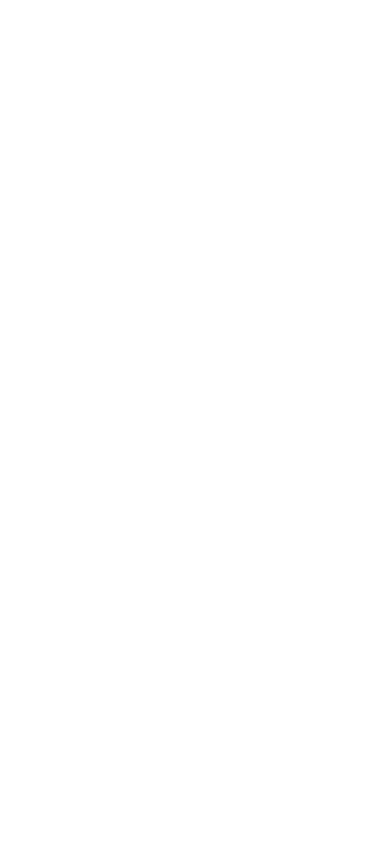
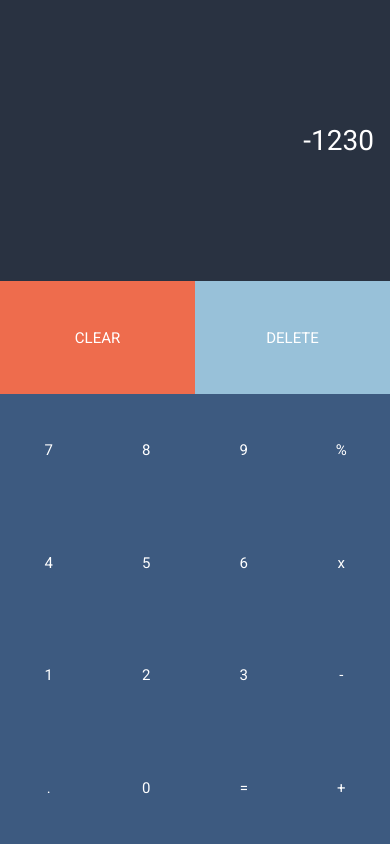
Before and after one commit to RokuFSD/calculator, a plain HTML site: page index.html in a window 390 px wide. Drawn offline with Linux system fonts and the light colour scheme.

Commit message:
make it responsive

```diff
--- /dev/null
+++ b/assets/scss/_global.scss
@@ -0,0 +1,96 @@
+/*======================== Google Fonts =========================*/
+@import url('https://fonts.googleapis.com/css2?family=Roboto:wght@400;700&display=swap');
+
+/*======================== Variables ============================*/
+
+/*=================== Breakpoints ===================*/
+$breakpoints:(
+  'medium': 35rem,
+  'large': 57rem
+);
+
+/*=================== Mixins ==================*/
+@mixin mq($breakpoint){
+  @if map-has-key($breakpoints, $breakpoint){
+    @media (min-width: map-get($breakpoints, $breakpoint)){
+      @content;
+    }
+  }
+}
+
+/*=================== Colors ====================*/
+$primary: #3d5a80;
+$primary-dark: #293241;
+$secondary: #98c1d9;
+$secondary-light: #e0fbfc;
+$alt: #ee6c4d;
+$white: #fff;
+
+/*=================== Fonts and Typography =========================*/
+$font-regular: 400;
+$font-bold: 700;
+
+$h2-font-size: 1.75rem;
+$normal-font-size: .938rem;
+$small-font-size: .813rem;
+
+$body-font: 'Roboto', sans-serif;
+
+/*================== Base =====================*/
+
+*,
+::after,
+::before{
+  padding: 0;
+  margin: 0;
+  box-sizing: border-box;
+}
+
+body{
+  font-family: $body-font;
+  min-height: 100vh;
+  background: $secondary-light;
+}
+
+h2{
+  font-size: $h2-font-size;
+  font-weight: $font-bold;
+}
+
+button{
+  font-family: inherit;
+  font-size: $normal-font-size;
+}
+
+/*================== Calculator ==================*/
+
+.calculator{
+  background: $primary-dark;
+  overflow: hidden;
+
+  &__input{
+    color: $white;
+    font-size: $h2-font-size;
+    padding-inline: 1rem;
+  }
+
+  &__buttons{
+
+    button{
+      background: $primary;
+      color: $white;
+      border: none;
+    }
+
+    #btn-clear{
+      background: $alt;
+      grid-column: span 2;
+    }
+
+    #btn-delete{
+      background: $secondary;
+      grid-column: span 2;
+
+    }
+  }
+}
--- /dev/null
+++ b/assets/scss/_layout.scss
@@ -0,0 +1,32 @@
+@use 'global' as g;
+
+.container{
+  display: flex;
+  min-height: 100vh;
+  justify-content: center;
+  align-items: center;
+}
+
+.calculator{
+  display: grid;
+  min-height: 100vh;
+  width: 100%;
+  grid-template-columns: 1fr;
+  grid-template-rows: .5fr 1fr;
+
+  @include g.mq('medium'){
+    min-height: 40rem;
+    width: 30rem;
+  }
+}
+
+.calculator__input{
+  display: flex;
+  justify-content: flex-end;
+  align-items: center;
+}
+
+.calculator__buttons{
+  display: grid;
+  grid-template-columns: repeat(4, 1fr);
+}
--- /dev/null
+++ b/assets/scss/main.scss
@@ -0,0 +1 @@
+@forward 'layout';
--- a/index.html
+++ b/index.html
@@ -4,8 +4,36 @@
     <meta charset="UTF-8" />
     <meta name="viewport" content="width=device-width, initial-scale=1.0" />
     <title>Calculator</title>
+    <!-- =========== CSS ============= -->
+    <link rel="stylesheet" href="assets/css/main.css">
   </head>
   <body>
-
+    <main class="container">
+      <div class="calculator">
+	<div class="calculator__input">
+	  -1230
+	</div>
+	<div class="calculator__buttons">
+	  <button id="btn-clear">CLEAR</button>
+	  <button id="btn-delete">DELETE</button>
+	  <button>7</button>
+	  <button>8</button>
+	  <button>9</button>
+	  <button>%</button>
+	  <button>4</button>
+	  <button>5</button>
+	  <button>6</button>
+	  <button>x</button>
+	  <button>1</button>
+	  <button>2</button>
+	  <button>3</button>
+	  <button>-</button>
+	  <button>.</button>
+	  <button>0</button>
+	  <button>=</button>
+	  <button>+</button>
+	</div>
+      </div>
+    </main>
   </body>
 </html>
```
Also changed, not shown: assets/css/main.css (added), 1 other file.
